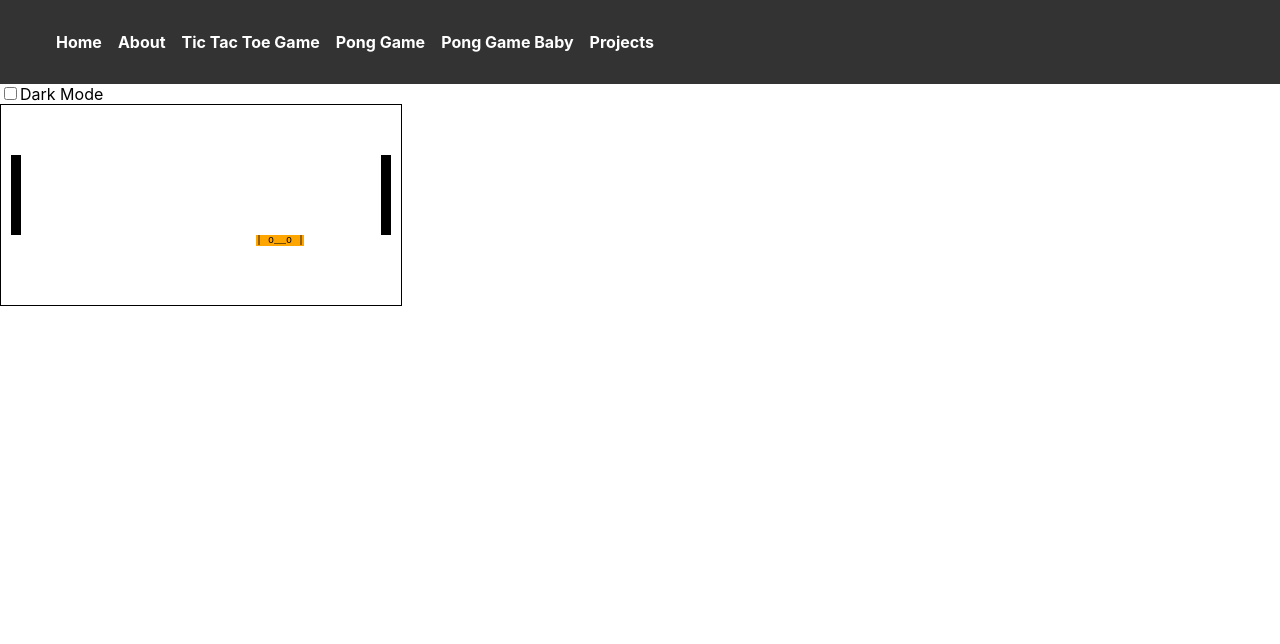
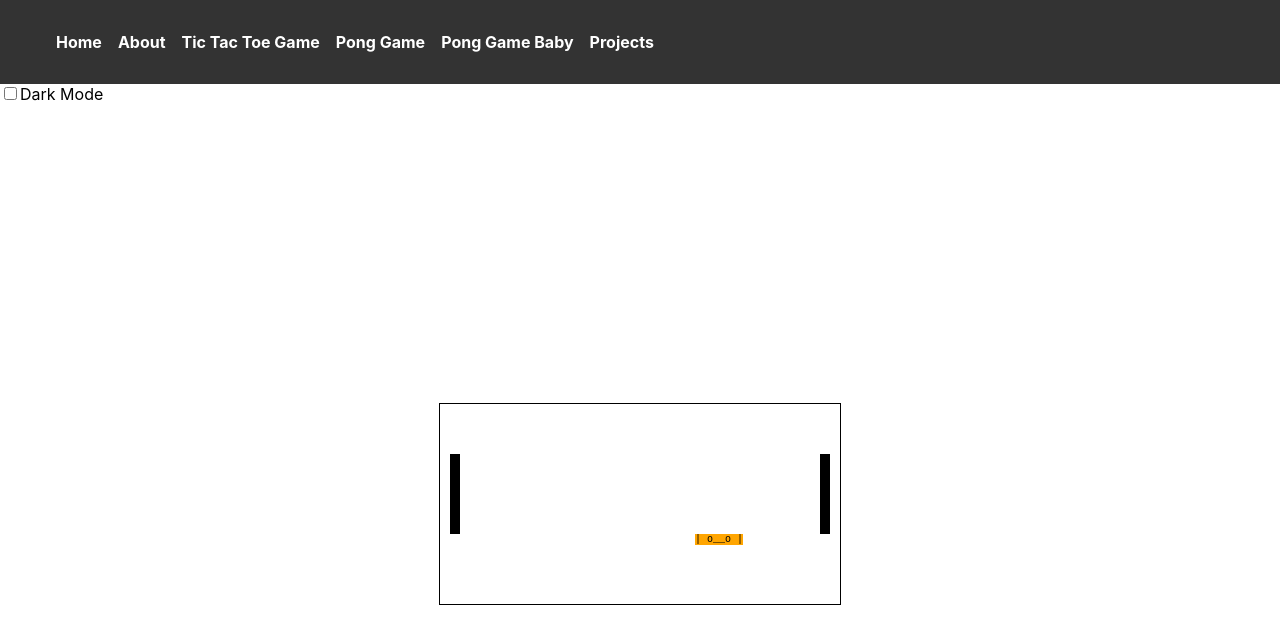
Before and after one commit to lleung030/my-web, a React (Create React App) app: page /pong-game in a window 1280 px wide. Shown: the top 644 px of the page. Built offline with nearby package versions, Linux system fonts and the light colour scheme.

Commit message:
center board

```diff
--- a/src/components/game/PongGame.jsx
+++ b/src/components/game/PongGame.jsx
@@ -99,6 +99,14 @@ class PongGame extends Component {
     return (
       <div
         style={{
+          display: "flex",
+          justifyContent: "center",
+          alignItems: "center",
+          height: "100vh", // Set the height to the full viewport height
+        }}
+      >
+        <div
+          style={{
             position: "relative",
             width: "400px",
             height: "200px",
@@ -141,6 +149,7 @@ class PongGame extends Component {
             | o__o |
           </div>
         </div>
+      </div>
     );
   }
 }
```
Lines whose indentation alone changed are shown as unchanged.
